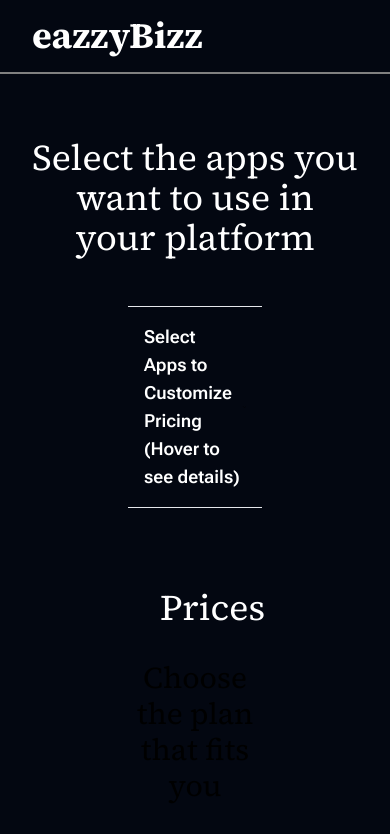
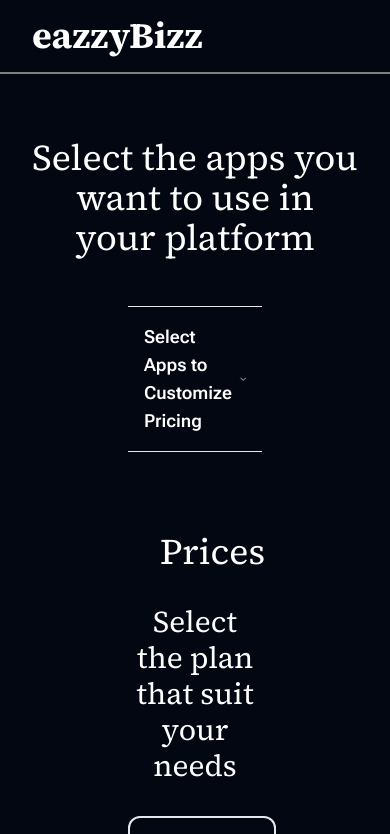
Before and after one commit to supriyo1000/ERP_Web, a React (Vite) app: page /plans in a window 390 px wide. Shown: the top 834 px of the page. Built offline with nearby package versions, Linux system fonts and the light colour scheme; a web font is replaced by a local one.

Commit message:
Provide connections for viewing total bill and improved selection of features

```diff
--- a/src/components/Prices/FeaturesAccordion.tsx
+++ b/src/components/Prices/FeaturesAccordion.tsx
@@ -1,5 +1,6 @@
 import { useState } from "react"
 import details from "../Features/FeatureDetails"
+import useTheme from "../../contexts/useTheme"
 
 type FeaturesAccordionProps = {
   checkedFeatures: { [key: string]: boolean }
@@ -12,21 +13,20 @@ export default function FeaturesAccordion(props: FeaturesAccordionProps) {
     setOpenIndex(prev => !prev)
   }
 
+  const {theme} = useTheme()
 
-
-  // useEffect(() => console.log(checkedFeatures), [checkedFeatures])
   return (
     <div className=" mx-32 mt-4">
       <div className="border-y transition-all">
         <div
-          className={`flex items-center justify-between p-4 cursor-pointer hover:bg-gray-100 ${openIndex ? 'bg-gray-100' : ''}`}
+          className={`transition-colors flex items-center justify-between p-4 cursor-pointer ${theme === 'dark' ? 'hover:bg-gray-800' : 'hover:bg-gray-100'} ${openIndex ? theme === 'dark' ? 'bg-gray-800' : 'bg-gray-100' : ''}`}
           onClick={() => toggleAccordion()}
         >
           <h2 className="text-lg font-semibold text-text">
-            Select Apps to Customize Pricing (Hover to see details)
+            Select Apps to Customize Pricing
           </h2>
           <svg
-            className={`w-5 h-5 transition-transform ${openIndex ? 'rotate-180' : ''}`}
+            className={`w-5 h-5 stroke-text transition-transform ${openIndex ? 'rotate-180' : ''}`}
             xmlns="http://www.w3.org/2000/svg"
             viewBox="0 0 20 20"
             fill="none"
@@ -42,14 +42,31 @@ export default function FeaturesAccordion(props: FeaturesAccordionProps) {
           }`}
         >
           <div className="p-4">
+            <div className="flex gap-4 p-4 pt-0">
+              <button
+                onClick={() => details.map(detail => (props.checkedFeatures[detail.featureID]) || props.selectFeatures(detail.featureID))}
+                className="w-max text-nowrap select-none font-source-serif text-lg bg-cyan-400 px-4 py-2 rounded-xl shadow-md text-black [&:not(:disabled):hover]:shadow-lg [&:not(:disabled):hover]:bg-cyan-300 [&:not(:disabled):active]:shadow-sm [&:not(:disabled):active]:bg-cyan-500 [&:not(:disabled):active]:scale-90 transition-all disabled:cursor-not-allowed disabled:grayscale"
+                disabled={details.filter(detail => props.checkedFeatures[detail.featureID]).length === details.length}
+              >
+                Select All Features
+              </button>
+              <button
+                onClick={() => details.map(detail => (props.checkedFeatures[detail.featureID]) && props.selectFeatures(detail.featureID))}
+                className="w-max text-nowrap select-none font-source-serif text-lg bg-cyan-400 px-4 py-2 rounded-xl shadow-md text-black [&:not(:disabled):hover]:shadow-lg [&:not(:disabled):hover]:bg-cyan-300 [&:not(:disabled):active]:shadow-sm [&:not(:disabled):active]:bg-cyan-500 [&:not(:disabled):active]:scale-90 transition-all disabled:cursor-not-allowed disabled:grayscale"
+                disabled={details.filter(detail => props.checkedFeatures[detail.featureID]).length === 0}
+              >
+                Deselect All Features
+              </button>
+            </div>
             <div className="px-4 grid grid-cols-2 gap-4 relative">
               {
                 details.map((detail, index) => (
                   <label
                     key={index}
                     htmlFor={detail.featureID}
-                    className={`transition-all ${openIndex ? 'pointer-events-auto' : 'pointer-events-none'} bg-gray-200 [&:has(input:checked)]:bg-cyan-400 py-4 px-8 cursor-pointer [&:has(input:focus-visible:not(checked))]:bg-gray-300 [&:has(input:focus-visible:checked)]:bg-cyan-500 [&:has(input:focus-visible)]:scale-[1.02] hover:bg-gray-300 [&:hover:has(input:checked)]:bg-cyan-500 hover:scale-[1.02] active:scale-[0.98]`}
+                    className={`transition-all select-none ${openIndex ? 'pointer-events-auto' : 'pointer-events-none'} bg-gray-200 [&:has(input:checked)]:bg-cyan-400 py-4 px-8 cursor-pointer [&:has(input:focus-visible:not(checked))]:bg-gray-300 [&:has(input:focus-visible:checked)]:bg-cyan-500 [&:has(input:focus-visible)]:scale-[1.02] hover:bg-gray-300 [&:hover:has(input:checked)]:bg-cyan-500 hover:scale-[1.02] active:scale-[0.98]`}
                     onClick={() => props.selectFeatures(detail.featureID)}
+                    onContextMenu={(e) => {e.preventDefault(); console.log(detail.description)}}
                   >
                     <input
                       type="checkbox"
--- a/src/components/Prices/PlanSummary.tsx
+++ b/src/components/Prices/PlanSummary.tsx
@@ -1,3 +1,4 @@
+import { useEffect, useState } from "react"
 import details from "../Features/FeatureDetails"
 
 type PlanSummaryProps = {
@@ -6,13 +7,13 @@ type PlanSummaryProps = {
 
 export default function PlanSummary(props: PlanSummaryProps) {
   return (
-    <div className=" mx-32 mt-4 text-center">
+    <div className=" mx-32 mt-4 text-center mb-auto">
       <div className="m-8 mt-8 text-text font-source-serif text-4xl text-center">
         Prices
       </div>
       <div>
-        <h2 className="mb-8 text-3xl font-source-serif">Choose the plan that fits you</h2>
-        <div className="grid grid-cols-3 gap-8 text-text">
+        <h2 className="mb-8 text-text text-3xl font-source-serif">Select the plan that suit your needs</h2>
+        <div className="grid lg:grid-cols-3 gap-8 text-text">
           <SummaryWrapper title="Per User/Month Plan" checkedFeatures={props.checkedFeatures} />
           <SummaryWrapper title="Yearly Plan" checkedFeatures={props.checkedFeatures} />
           <SummaryWrapper title="Enterprise Plan" checkedFeatures={props.checkedFeatures} />
@@ -28,6 +29,14 @@ type summaryProps = {
 }
 
 function SummaryWrapper(props: summaryProps) {
+  const [totalPrice, setTotalPrice] = useState(0)
+  useEffect(() => {
+    let value = 0
+    props.title, details.filter(detail => props.checkedFeatures[detail.featureID]).map(detail => (
+      value += props.title === 'Per User/Month Plan' ? detail.price_per_user_per_month : props.title === 'Yearly Plan' ? detail.price_yearly : detail.price_enterprise
+    ))
+    setTotalPrice(value)
+  }, [props.checkedFeatures])
   return (
     <div className="border-2 hover:border-cyan-500 transition-colors rounded-xl py-8 px-4 flex flex-col gap-8 items-center bg-background">
       <h3 className="capitalize font-source-serif text-xl">{props.title}</h3>
@@ -37,11 +46,11 @@ function SummaryWrapper(props: summaryProps) {
             <div className="text-gray-500 text-center">No features selected</div>
           :
           <>
-            <h4 className="font-source-serif">Includes :-</h4>
+            <h4 className="">Includes -</h4>
             <div className="px-2 flex flex-col gap-2 items-stretch">
               {
                 details.filter(detail => props.checkedFeatures[detail.featureID]).map((detail, index) => (
-                  <div className="font-source-serif flex justify-between items-center gap-2" key={index}>
+                  <div className="flex justify-between items-center gap-2" key={index}>
                   <div className="leading-4">{detail.title}</div>
                   <div className="text-gray-500">
                     ${
@@ -58,12 +67,13 @@ function SummaryWrapper(props: summaryProps) {
       </div>
       <button
         disabled={details.filter(detail => props.checkedFeatures[detail.featureID]).length === 0}
-        className="font-source-serif text-lg w-3/5 bg-cyan-400 px-4 py-2 rounded-xl shadow-md text-black [&:not(:disabled):hover]:shadow-lg [&:not(:disabled):hover]:bg-cyan-300 [&:not(:disabled):active]:shadow-sm [&:not(:disabled):active]:bg-cyan-500 transition-all disabled:cursor-not-allowed disabled:grayscale"
+        className="select-none font-source-serif text-lg w-3/5 bg-cyan-400 px-4 py-2 rounded-xl shadow-md text-black [&:not(:disabled):hover]:shadow-lg [&:not(:disabled):hover]:bg-cyan-300 [&:not(:disabled):active]:shadow-sm [&:not(:disabled):active]:bg-cyan-500 [&:not(:disabled):active]:scale-90 transition-all disabled:cursor-not-allowed disabled:grayscale"
         onClick={() => console.log('Hii')}
       >
         {
           details.filter(detail => props.checkedFeatures[detail.featureID]).length === 0 ? 'Select Features'
-          : 'Buy Now'
+          : `Pay $${totalPrice.toFixed(2)}`
+          // : details.filter(detail => )
         }
       </button>
     </div>
--- a/src/components/Prices/Pricing.tsx
+++ b/src/components/Prices/Pricing.tsx
@@ -25,7 +25,7 @@ export default function Pricing() {
   }
 
   return (
-    <main className="h-screen flex flex-col items-stretch gap-8">
+    <main className="min-h-screen flex flex-col items-stretch gap-8">
       <Navbar />
       <div className="mt-8 mx-8 text-text font-source-serif text-4xl text-center">
         Select the apps you want to use in your platform
```
